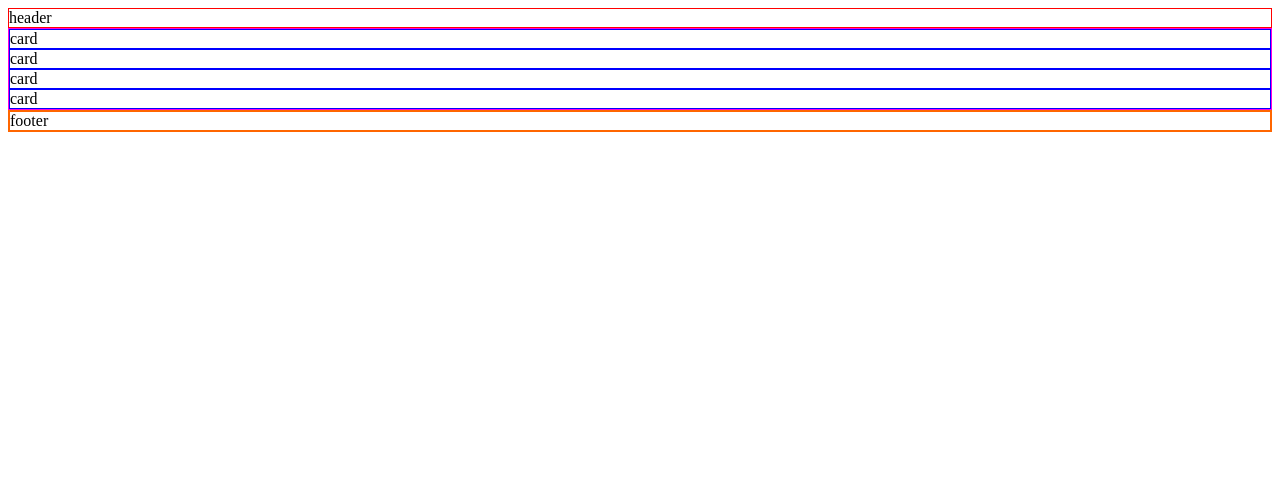
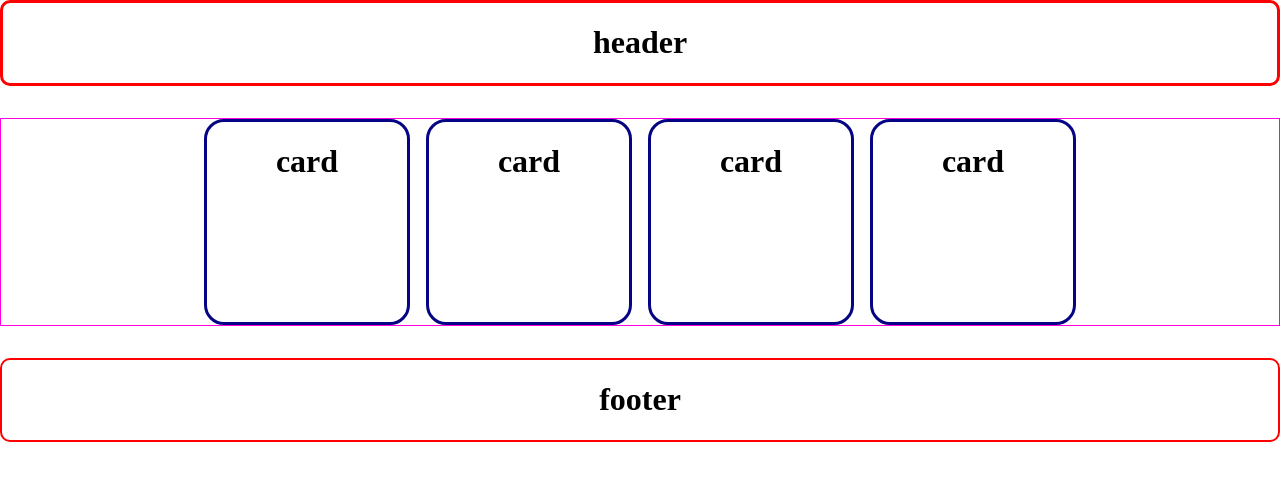
Before and after one commit to kalita-trevi/front-blog-angular, an Angular app: page / in a window 1280 px wide. Shown: the top 480 px of the page. Built offline with nearby package versions, Linux system fonts and the light colour scheme.

Commit message:
style flax-box

```diff
--- a/src/app/app.component.html
+++ b/src/app/app.component.html
@@ -1,5 +1,5 @@
 <app-header />
-<div>
+<div class="cards-container">
   <app-card />
   <app-card />
   <app-card />
--- a/src/app/app.component.scss
+++ b/src/app/app.component.scss
@@ -1,3 +1,9 @@
-div {
+.cards-container {
   border: 1px solid rgb(255, 0, 225);
+  display: flex;
+  flex-wrap: wrap;
+  justify-content: center;
+  gap: 1rem;
+  margin-top: 2rem;
+  margin-bottom: 2rem;
 }
--- a/src/app/components/card/card.component.html
+++ b/src/app/components/card/card.component.html
@@ -1,3 +1,3 @@
 <div>
-  {{ title }}
+  <H1>{{ title }}</H1>
 </div>
--- a/src/app/components/card/card.component.scss
+++ b/src/app/components/card/card.component.scss
@@ -1,3 +1,7 @@
 div {
-  border: 1px solid blue;
+  border: 3px solid rgb(4, 4, 132);
+  border-radius: 20px;
+  width: 200px;
+  height: 200px;
+  text-align: center;
 }
--- a/src/app/components/footer/footer.component.html
+++ b/src/app/components/footer/footer.component.html
@@ -1 +1,3 @@
-<div>{{ title }}</div>
+<div>
+  <h1>{{ title }}</h1>
+</div>
--- a/src/app/components/footer/footer.component.scss
+++ b/src/app/components/footer/footer.component.scss
@@ -1,3 +1,8 @@
 div {
-  border: 2px solid rgb(255, 102, 0);
+  border: 2px solid red;
+  border-radius: 10px;
 }
+
+h1 {
+  text-align: center;
+}
--- a/src/app/components/header/header.component.html
+++ b/src/app/components/header/header.component.html
@@ -1,3 +1,3 @@
 <div>
-  {{ title }}
+  <h1>{{ title }}</h1>
 </div>
--- a/src/app/components/header/header.component.scss
+++ b/src/app/components/header/header.component.scss
@@ -1,3 +1,8 @@
 div {
-  border: 1px solid red;
+  border: 3px solid red;
+  border-radius: 10px;
 }
+
+h1 {
+  text-align: center;
+}
--- a/src/styles.scss
+++ b/src/styles.scss
@@ -1 +1,4 @@
-/* You can add global styles to this file, and also import other style files */
+html,
+body {
+  margin: 0 auto;
+}
```
